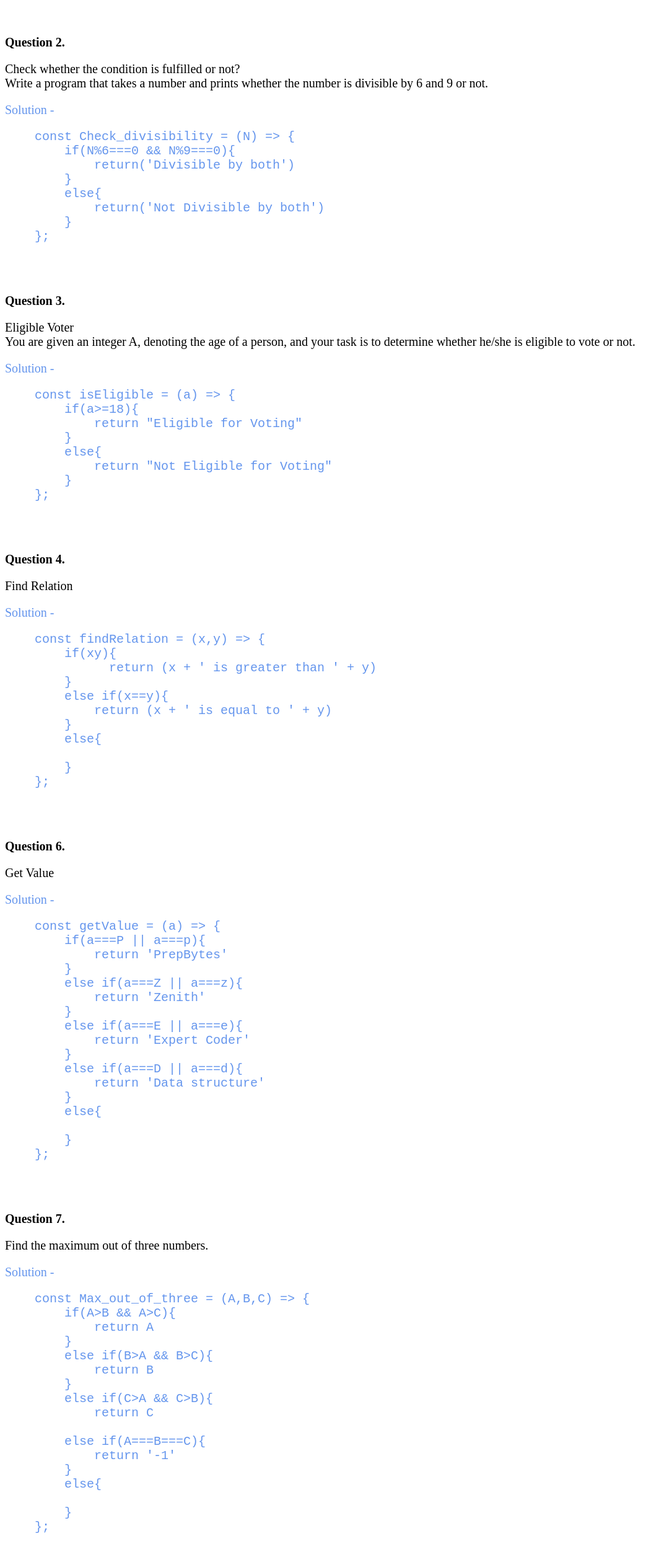
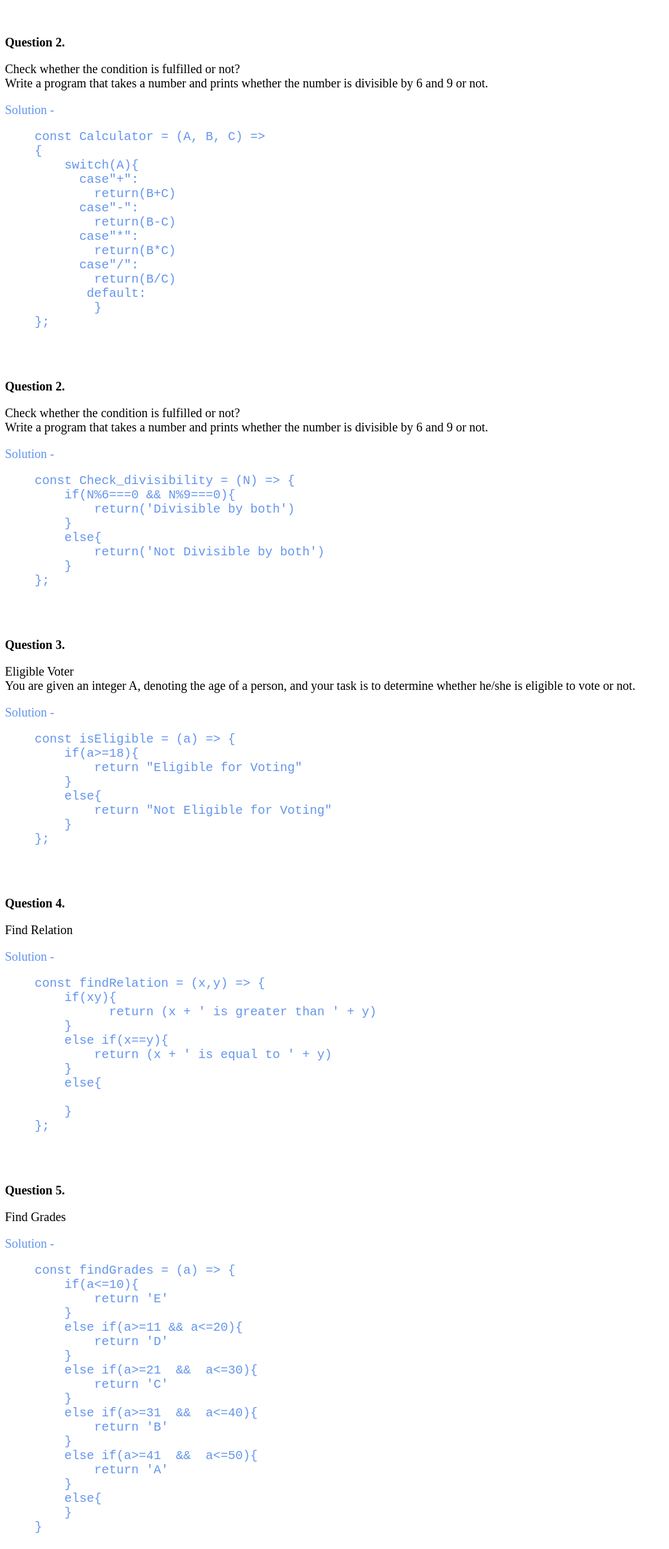
Before and after one commit to kunal1100/Javascript-handson-2, a plain HTML site: page index.html in a window 1280 px wide. Shown: the part 61-2560 px from the top of the page at 62% size, without its empty margins (0-1080 px from the left). Drawn offline with Linux system fonts and the light colour scheme.

Commit message:
third commit

```diff
--- a/index.html
+++ b/index.html
@@ -9,6 +9,33 @@
 <body>
     <h1 style="text-align:center ;">Javascript handson 2</h1>
     <br>
+
+    <p style="font-size: 20px; font-weight:bold">Question 2.</p>
+    <p style="font-size: 20px;">
+        Check whether the condition is fulfilled or not? <br>
+        Write a program that takes a number and prints whether the number is divisible by 6 and 9 or not.
+    </p>
+    <p style="color:cornflowerblue; font-size: 20px;">
+        Solution -
+    </p>
+    <pre style="color:cornflowerblue; font-size: 20px;">
+    const Calculator = (A, B, C) =>
+    {
+	switch(A){
+	  case"+":
+	    return(B+C)
+	  case"-":
+	    return(B-C)
+	  case"*":
+	    return(B*C)
+	  case"/":
+	    return(B/C)
+	   default:
+	    }
+    };
+    </pre>
+    <br>
+
     <p style="font-size: 20px; font-weight:bold">Question 2.</p>
     <p style="font-size: 20px;">
         Check whether the condition is fulfilled or not? <br>
@@ -71,6 +98,36 @@
     };
     </pre>
     <br>
+
+    <p style="font-size: 20px; font-weight:bold">Question 5.</p>
+    <p style="font-size: 20px;">
+        Find Grades <br>
+    </p>
+    <p style="color:cornflowerblue; font-size: 20px;">
+        Solution -
+    </p>
+    <pre style="color:cornflowerblue; font-size: 20px;">
+    const findGrades = (a) => {
+        if(a<=10){
+            return 'E'
+        }
+        else if(a>=11 && a<=20){
+            return 'D'
+        }
+        else if(a>=21  &&  a<=30){
+            return 'C'
+        }
+        else if(a>=31  &&  a<=40){
+            return 'B'
+        }
+        else if(a>=41  &&  a<=50){
+            return 'A'
+        }
+        else{
+        }
+    }
+    </pre>
+    <br>
     <p style="font-size: 20px; font-weight:bold">Question 6.</p>
     <p style="font-size: 20px;">
         Get Value <br>
@@ -80,22 +137,18 @@
     </p>
     <pre style="color:cornflowerblue; font-size: 20px;">
     const getValue = (a) => {
-        if(a===P || a===p){
+    if(a==='P' || a==='p'){
         return 'PrepBytes'
     }
-        else if(a===Z || a===z){
+    else if(a==='Z' || a==='z'){
         return 'Zenith'
     }
-        else if(a===E || a===e){
+    else if(a==='E' || a==='e'){
         return 'Expert Coder'
     }
-        else if(a===D || a===d){
+    else{
         return 'Data structure'
-        }
-        else{
-
-        }
-    };
+    }   }
     </pre>
     <br>
     <p style="font-size: 20px; font-weight:bold">Question 7.</p>
@@ -116,7 +169,7 @@
         else if(C>A && C>B){
             return C
 
-        else if(A===B===C){
+        else if(A==B && B==C){
             return '-1'
         }
         else{
```
Lines whose indentation alone changed are shown as unchanged.
